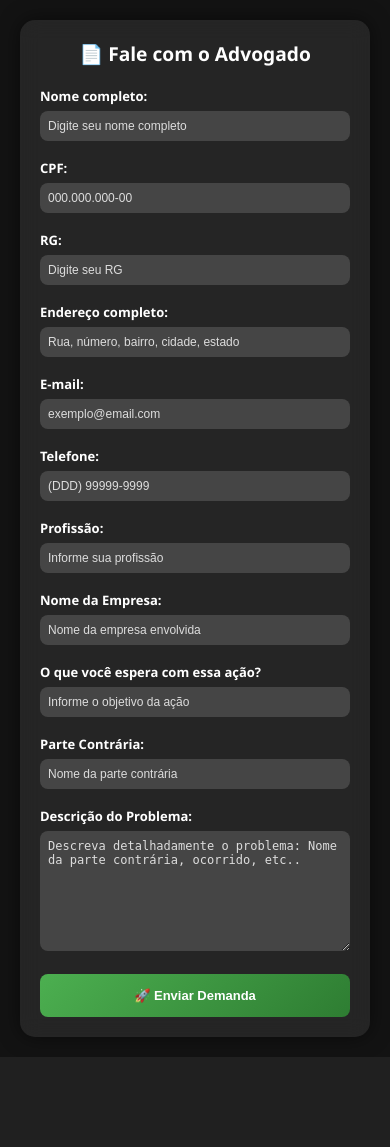
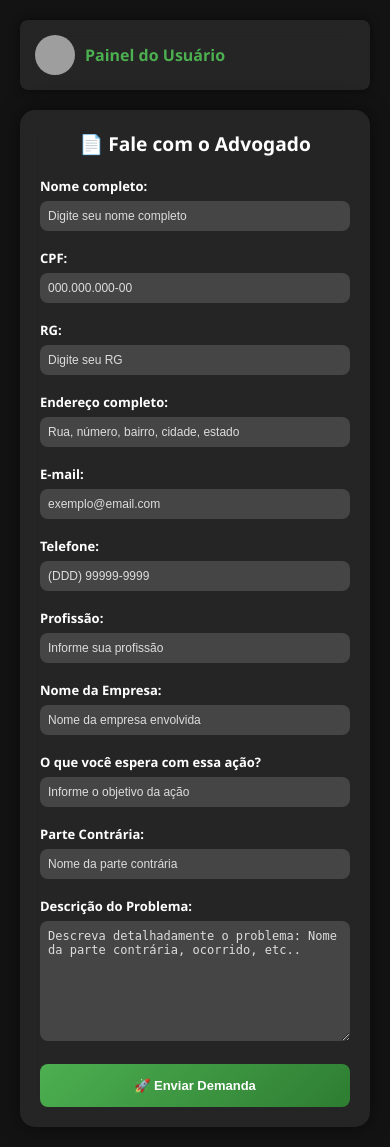
Before and after one commit to Roque-Pro/advpy, a Flask app: page /formulario in a window 390 px wide. Before the commit the page ends 1057 px from the top, so only its background shows below. Run offline with Flask 3, Linux system fonts and the light colour scheme; grey boxes are pictures that could not be loaded.

Commit message:
Ajuste de responsividade

```diff
--- a/templates/formulario_cliente.html
+++ b/templates/formulario_cliente.html
@@ -16,6 +16,7 @@
       background-color: rgba(0, 0, 0, 0.816);
       min-height: 100vh;
       display: flex;
+      flex-direction: column;
       justify-content: center;
       align-items: center;
       padding: 20px;
@@ -34,11 +35,51 @@
       z-index: 0;
     }
 
+    /* Cabeçalho com área do usuário */
+    .header {
+      display: flex;
+      justify-content: space-between;
+      align-items: center;
+      width: 100%;
+      max-width: 700px;
+      padding: 15px;
+      margin-bottom: 20px;
+      background-color: rgba(255, 255, 255, 0.08);
+      backdrop-filter: blur(10px);
+      border-radius: 8px;
+      box-shadow: 0px 0px 10px rgba(0, 0, 0, 0.5);
+    }
+
+    .user-area {
+      display: flex;
+      align-items: center;
+      color: #fff;
+    }
+
+    .user-area img {
+      width: 40px;
+      height: 40px;
+      border-radius: 50%;
+      margin-right: 10px;
+    }
+
+    .user-area a {
+      color: #4caf50;
+      text-decoration: none;
+      font-weight: 600;
+      font-size: 16px;
+    }
+
+    .user-area a:hover {
+      text-decoration: underline;
+    }
+
     h2 {
       text-align: center;
       margin-bottom: 20px;
       color: #fff;
     }
+
     h6 {
       color: white;
       font-weight: 800;
@@ -215,12 +256,18 @@
 
 <body>
 
+  <div class="header">
+    <div class="user-area">
+      <img src="https://www.example.com/avatar.jpg" alt="Avatar do Usuário">
+      <a href="https://advpy.onrender.com/painel">Painel do Usuário</a>
+    </div>
+  </div>
+
   {% if request.args.get('enviado') %}
   <p class="success">✅ ENVIADO COM SUCESSO!</p>
   {% endif %}
 
   <form action="{{ url_for('demandas.submeter_demanda') }}" method="POST">
-
     <h2>📄 Fale com o Advogado</h2>
 
     <label for="nome">Nome completo:</label>
```
